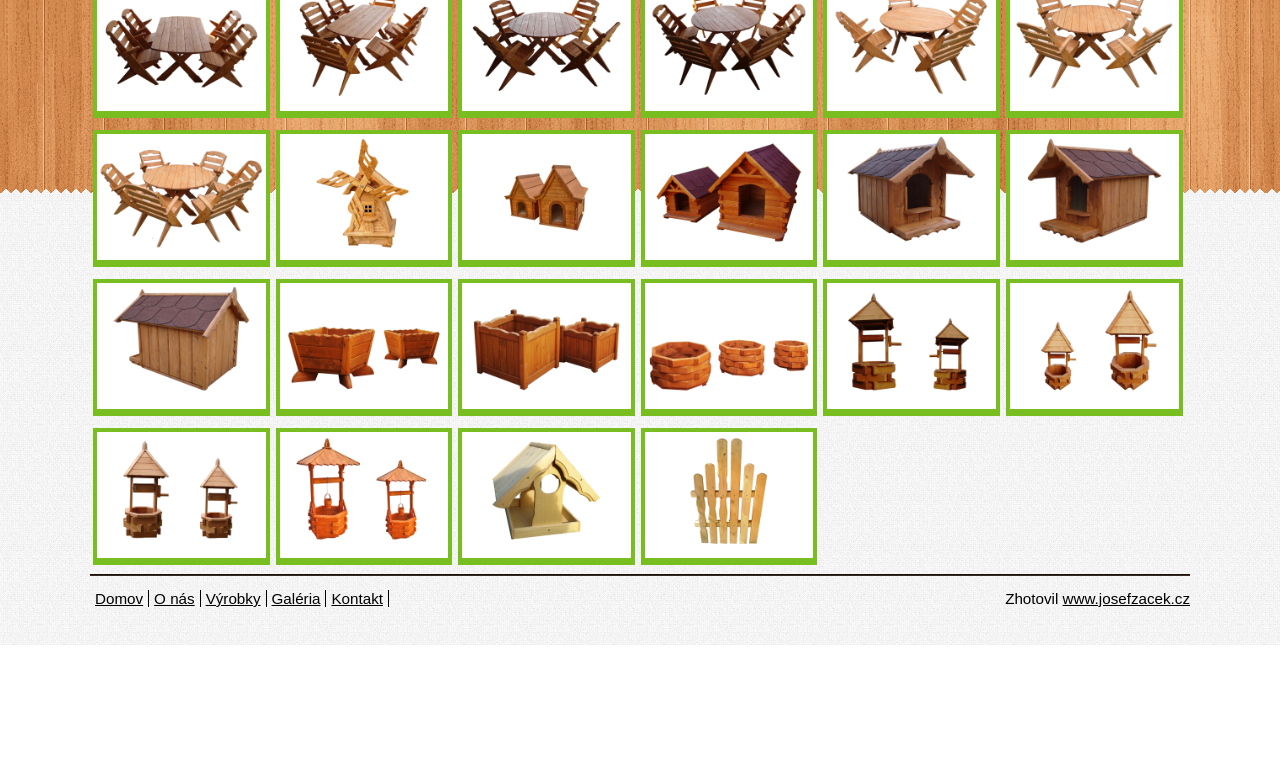
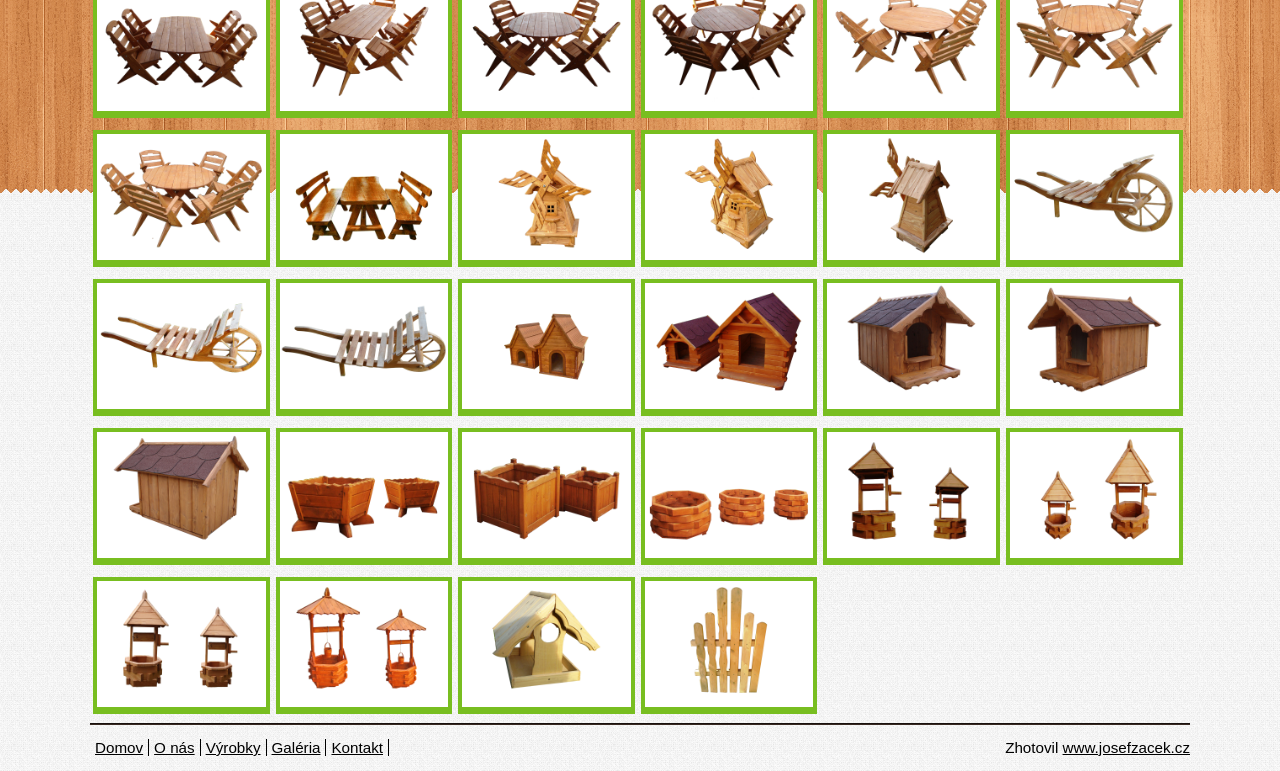
Before and after one commit to josefzacek/dreveny-svet, a plain HTML site: page galeria.html in a window 1280 px wide. Shown: the part 155-926 px from the top of the page. Before the commit the page ends 800 px from the top, so only its background shows below. Drawn offline with nearby package versions, Linux system fonts and the light colour scheme.

Commit message:
gallery finished

```diff
--- a/css/styles.css
+++ b/css/styles.css
@@ -267,11 +267,4 @@ ul.footer-nav  {
 	 #kontakt .tablet-full {
 		width:50%;
 	}
-	#kontakt .tel-add-img {
-		background-image:url(../images/fence.png);
-		background-repeat:repeat-x;
-	}
-	#kontakt .tel-add-img h3 {
-		color:#fff;
-	}
 }
--- a/galeria.html
+++ b/galeria.html
@@ -100,11 +100,60 @@
         	</div>
         </div>
 
+        <div class="one_sixth">
+        	<div class="gallery-item">
+            	<a href="images/gallery/dreveny-stol.jpg" title="Drevený stôl">
+                	<img src="images/gallery/dreveny-stol.jpg" alt="Drevený stôl">
+                </a>
+        	</div>
+        </div>
+
         <!-- wooden mills -->
         <div class="one_sixth">
         	<div class="gallery-item">
             	<a href="images/gallery/Veterny-mlyn.jpg" title="Veterný mlyn">
                 	<img src="images/gallery/Veterny-mlyn.jpg" alt="Veterný mlyn">
+                </a>
+        	</div>
+        </div>
+
+        <div class="one_sixth">
+        	<div class="gallery-item">
+            	<a href="images/gallery/Veterny-mlyn-bok.jpg" title="Veterný mlyn">
+                	<img src="images/gallery/Veterny-mlyn-bok.jpg" alt="Veterný mlyn">
+                </a>
+        	</div>
+        </div>
+
+        <div class="one_sixth">
+        	<div class="gallery-item">
+            	<a href="images/gallery/Veterny-mlyn-zadok.jpg" title="Veterný mlyn">
+                	<img src="images/gallery/Veterny-mlyn-zadok.jpg" alt="Veterný mlyn">
+                </a>
+        	</div>
+        </div>
+
+         <!-- wooden carts -->
+        <div class="one_sixth">
+        	<div class="gallery-item">
+            	<a href="images/gallery/dreveny-furik.jpg" title="Drevený fúrik">
+                	<img src="images/gallery/dreveny-furik.jpg" alt="Drevený fúrik">
+                </a>
+        	</div>
+        </div>
+
+        <div class="one_sixth">
+        	<div class="gallery-item">
+            	<a href="images/gallery/dreveny-furik-1.jpg" title="Drevený fúrik">
+                	<img src="images/gallery/dreveny-furik-1.jpg" alt="Drevený fúrik">
+                </a>
+        	</div>
+        </div>
+
+        <div class="one_sixth">
+        	<div class="gallery-item">
+            	<a href="images/gallery/dreveny-furik-2.jpg" title="Drevený fúrik">
+                	<img src="images/gallery/dreveny-furik-2.jpg" alt="Drevený fúrik">
                 </a>
         	</div>
         </div>
```
Also changed, not shown: kontakt.html (+1 -1 lines), images/gallery/Veterny-mlyn-bok.jpg (added), images/gallery/Veterny-mlyn-zadok.jpg (added), images/gallery/dreveny-furik-1.jpg (added), images/gallery/dreveny-furik-2.jpg (added), images/gallery/dreveny-furik.jpg (added), images/gallery/dreveny-stol.jpg (added), images/working images/dreveny-svet-PD-logo.png (added), images/working images/dreveny-svet-logo.png (added), 2 other files.
